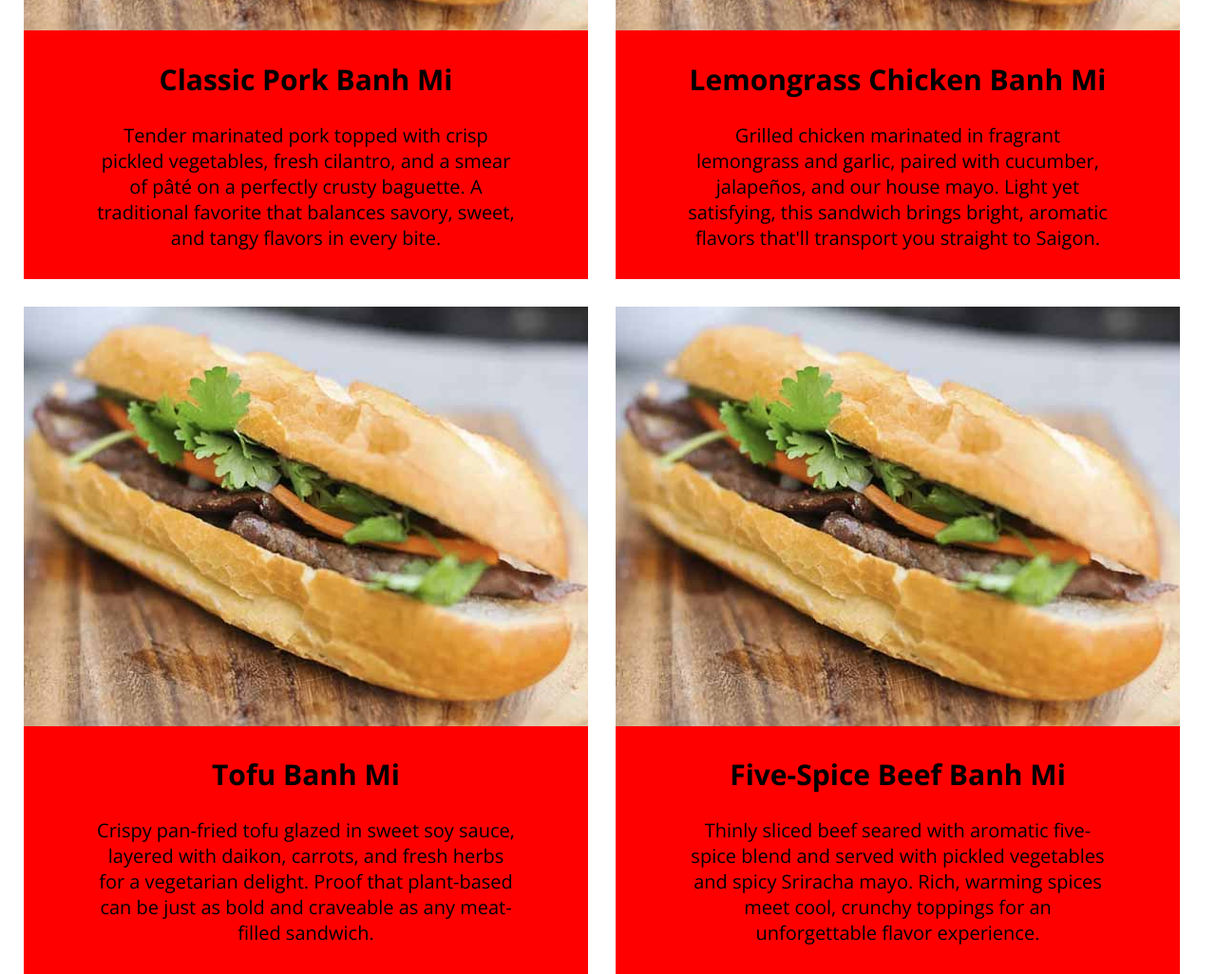
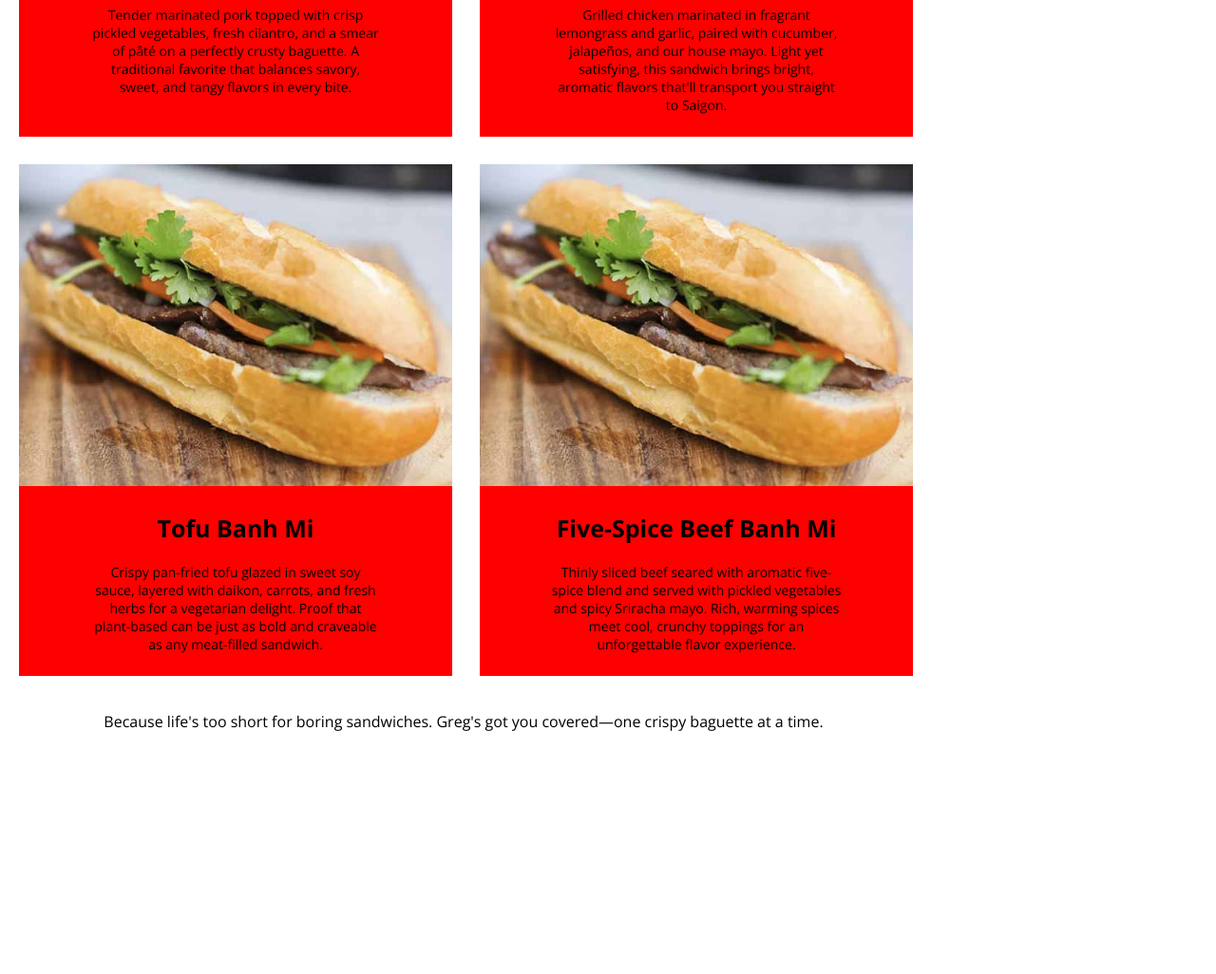
Before and after one commit to user-esc/exercise6, a plain HTML site: page index.html in a window 1280 px wide. Shown: the part 720-1746 px from the top of the page at 95% size. After the commit the page ends 1524 px from the top, so only its background shows below. Drawn offline with nearby package versions, Linux system fonts and the light colour scheme.

Commit message:
align grid

```diff
--- a/index.html
+++ b/index.html
@@ -59,8 +59,7 @@
 
     .container {
       display: grid;
-      grid-template-columns: auto auto;
-      padding: 5px;
+      grid-template-columns: 50% 50%;
       gap: 5px;
     }
 
@@ -74,10 +73,21 @@
     }
 
     .container p {
-      padding: 0px 75px 10px; /* 5px top, 10px right, 15px bottom, 20px left */
+      padding: 0px 75px 10px;
+      font-size: 14px;
+    }
+
+    h2 {
+      font-size: 25px;
     }
 
     footer {
+      text-align: center;
+      padding: 25px;
+    }
+
+    img {
+      width: 100%;
     }
 
   </style>
```
